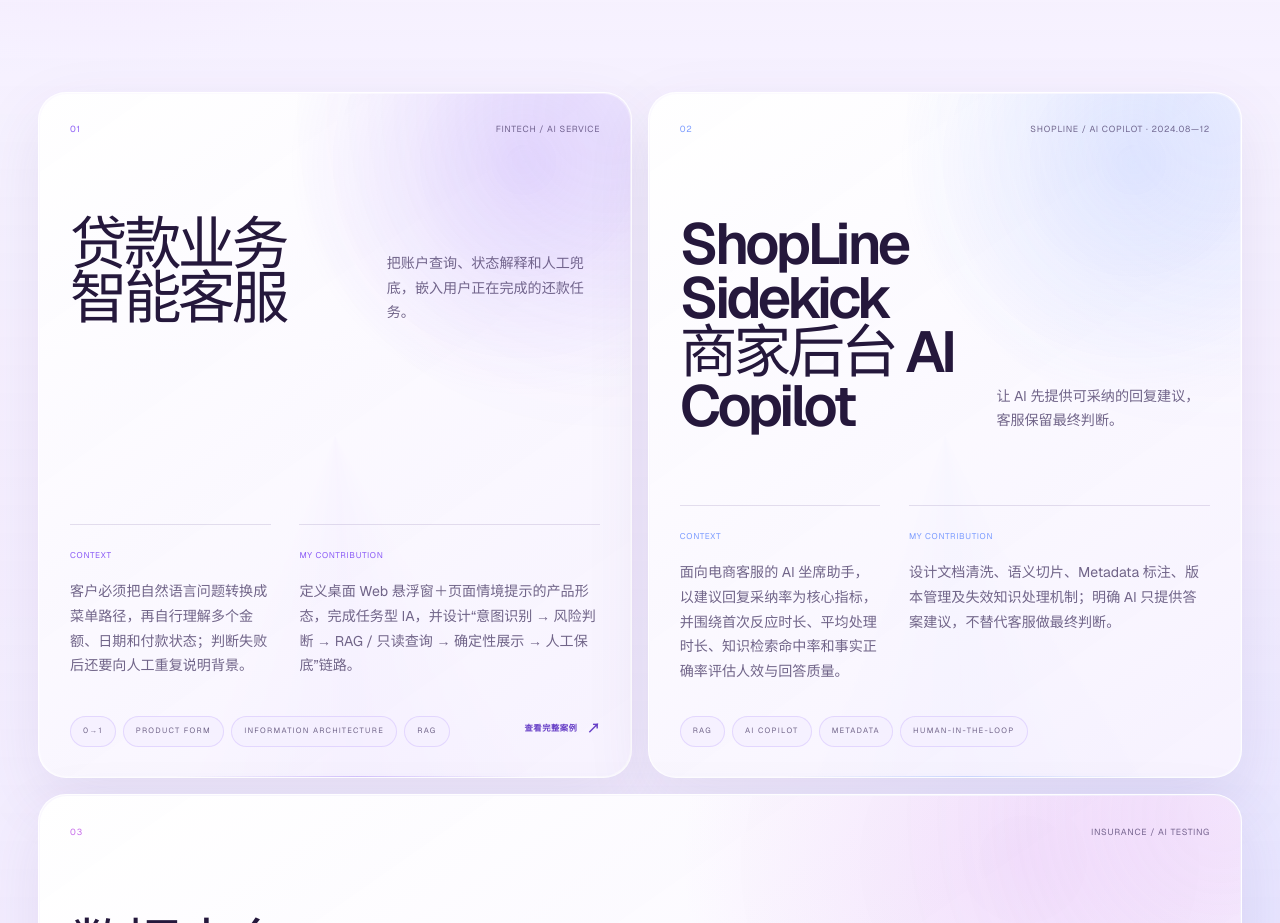
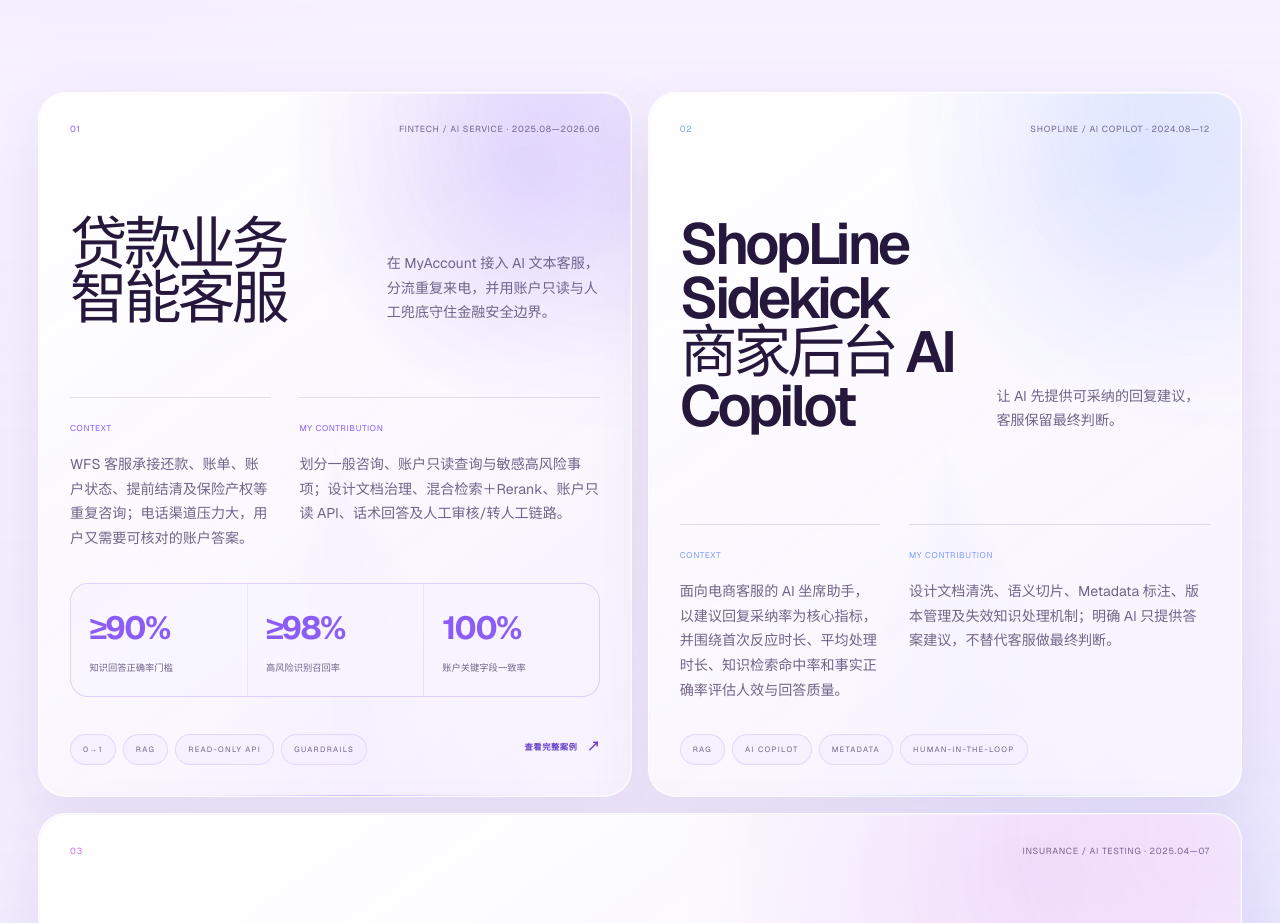
Before and after one commit to 15241522260-dotcom/jealin-personal-site, a Next.js app: page / in a window 1280 px wide. Shown: the part 1289-2212 px from the top of the page. Built offline with nearby package versions, Linux system fonts and the light colour scheme.

Commit message:
Update portfolio from latest resume

```diff
--- a/app/globals.css
+++ b/app/globals.css
@@ -408,6 +408,14 @@
 .case-framing article { min-height: 230px; padding: clamp(1.4rem,2.4vw,2.2rem); background: rgba(255,255,255,.68); }
 .case-framing strong { display: block; margin-top: 3.4rem; color: var(--ink); font-size: clamp(1.2rem,1.8vw,1.7rem); letter-spacing: -.04em; line-height: 1.25; }
 .case-framing p,.shape-copy > p,.ia-intro > p { color: var(--muted); font-size: .86rem; line-height: 1.75; }
+.case-metrics { display: grid; grid-template-columns: repeat(5,1fr); gap: 1px; margin-top: 1rem; overflow: hidden; border: 1px solid rgba(139,92,246,.14); border-radius: 20px; background: rgba(139,92,246,.13); }
+.case-metrics div { display: flex; min-height: 150px; padding: 1.25rem; background: rgba(255,255,255,.68); flex-direction: column; justify-content: center; }
+.case-metrics small { color: var(--violet-deep); font-family: var(--mono); font-size: .44rem; letter-spacing: .08em; }
+.case-metrics strong { margin-top: 1.2rem; color: var(--ink); font-family: var(--mono); font-size: clamp(1.5rem,2.6vw,2.7rem); letter-spacing: -.06em; }
+.case-metrics span { margin-top: .55rem; color: var(--muted); font-size: .62rem; line-height: 1.45; }
+.case-guardrail { display: grid; grid-template-columns: auto 1fr; gap: 1.4rem; align-items: start; margin-top: 1rem; padding: 1.2rem 1.4rem; border: 1px solid rgba(139,92,246,.16); border-radius: 18px; background: linear-gradient(100deg,rgba(231,218,255,.66),rgba(255,255,255,.62)); }
+.case-guardrail span { color: var(--violet-deep); font-family: var(--mono); font-size: .48rem; font-weight: 700; letter-spacing: .08em; }
+.case-guardrail p { margin: 0; color: var(--muted); font-size: .74rem; line-height: 1.65; }
 
 .shape-layout { display: grid; grid-template-columns: .72fr 1.28fr; gap: clamp(3rem,7vw,7rem); align-items: center; margin-top: clamp(5rem,9vw,10rem); }
 .shape-copy h3,.ia-intro h3 { margin: 1rem 0 1.8rem; color: var(--ink); font-size: clamp(2.4rem,4vw,4.8rem); font-weight: 540; letter-spacing: -.065em; line-height: .98; }
@@ -553,6 +561,7 @@
   .project-hero-proof { width: 100%; }
   .case-framing { grid-template-columns: 1fr; }
   .case-framing article { min-height: 190px; }
+  .case-metrics { grid-template-columns: repeat(3,1fr); }
   .shape-layout,.ia-section { grid-template-columns: 1fr; }
   .shape-copy { max-width: 680px; }
   .principles { grid-template-columns: 1fr; }
@@ -593,6 +602,9 @@
   .project-hero-proof div,.project-hero-proof div + div { padding: 1rem 0; border-right: 0; border-bottom: 1px solid var(--line); }
   .case-scroll { display: none; }
   .case-framing strong { margin-top: 2rem; }
+  .case-metrics { grid-template-columns: 1fr 1fr; }
+  .case-metrics div { min-height: 120px; }
+  .case-guardrail { grid-template-columns: 1fr; gap: .7rem; }
   .desktop-concept { border-radius: 18px; }
   .account-page { min-height: 480px; }
   .account-content { padding: 1rem; }
--- a/app/page.tsx
+++ b/app/page.tsx
@@ -3,14 +3,19 @@
 const projects = [
   {
     id: "01",
-    eyebrow: "FINTECH / AI SERVICE",
+    eyebrow: "FINTECH / AI SERVICE · 2025.08—2026.06",
     title: "贷款业务\n智能客服",
-    statement: "把账户查询、状态解释和人工兜底，嵌入用户正在完成的还款任务。",
-    context: "客户必须把自然语言问题转换成菜单路径，再自行理解多个金额、日期和付款状态；判断失败后还要向人工重复说明背景。",
-    contribution: "定义桌面 Web 悬浮窗＋页面情境提示的产品形态，完成任务型 IA，并设计“意图识别 → 风险判断 → RAG / 只读查询 → 确定性展示 → 人工保底”链路。",
-    tags: ["0→1", "Product Form", "Information Architecture", "RAG"],
+    statement: "在 MyAccount 接入 AI 文本客服，分流重复来电，并用账户只读与人工兜底守住金融安全边界。",
+    context: "WFS 客服承接还款、账单、账户状态、提前结清及保险产权等重复咨询；电话渠道压力大，用户又需要可核对的账户答案。",
+    contribution: "划分一般咨询、账户只读查询与敏感高风险事项；设计文档治理、混合检索＋Rerank、账户只读 API、话术回答及人工审核/转人工链路。",
+    tags: ["0→1", "RAG", "Read-only API", "Guardrails"],
     accent: "violet",
     href: "/projects/westlake-ai-service",
+    metrics: [
+      ["≥90%", "知识回答正确率门槛"],
+      ["≥98%", "高风险识别召回率"],
+      ["100%", "账户关键字段一致率"],
+    ],
   },
   {
     id: "02",
@@ -24,9 +29,9 @@
   },
   {
     id: "03",
-    eyebrow: "INSURANCE / AI TESTING",
+    eyebrow: "INSURANCE / AI TESTING · 2025.04—07",
     title: "数据中台\nAI 测试助手",
-    statement: "先生成可追溯测试分析，再生成 SQL，把百条规模用例从人工梳理变成人机协同。",
+    statement: "先生成可追溯测试分析，再生成 SQL，将测试分析与用例编写工时从 40h 降至 7.6h。",
     context: "面向保险数据中台测试团队，解决百条规模用例依赖人工梳理、重复编写及结果难追溯的问题。",
     contribution: "聚合语雀需求与模型文档、元数据、历史用例和规则；先生成可追溯测试分析，再生成 SQL，经人工审核后批量执行。",
     tags: ["MVP / PoC", "RAG", "SQL Generation", "Human-in-the-loop"],
@@ -35,23 +40,29 @@
     metrics: [
       ["93.3%", "关键规则覆盖率"],
       ["82.4%", "AI 候选用例直接采纳率"],
-      ["88.7%", "SQL 首次执行成功率"],
+      ["88%", "SQL 首次执行成功率"],
     ],
   },
 ];
 
 const experience = [
   {
-    period: "2025.04 — 2026.07",
+    period: "2025.04 — 2026.06",
     company: "大连水滴科技服务有限公司",
     role: "AI 产品经理",
-    summary: "负责贷款业务智能客服从 0 到 1 产品方案，并推进保险数据中台 AI 测试助手 PoC：设计可追溯测试分析、SQL 生成与人工审核链路，通过 100 条合成金标用例完成方案验证。",
+    summary: "主导 Westlake Financial 智能客服平台从 0 到 1 设计，完成意图体系、RAG / 账户只读查询、合规与 Bad Case 复盘机制；同时协助调研保险数据中台测试流程并推进 AI 测试助手 PoC。",
+  },
+  {
+    period: "2024.08 — 2024.12",
+    company: "商线科技有限公司",
+    role: "AI 产品经理实习生",
+    summary: "参与 ShopLine Sidekick 商家后台 AI Copilot，帮助搭建包含维度、主指标、诊断指标与证据的指标树，并分析 Bad Case 严重度与归因。",
   },
 ];
 
 const principles = [
   ["01", "先定义问题", "先找到真正的业务矛盾，再决定需要模型、规则还是人工。"],
-  ["02", "让证据进入系统", "关键结论要有来源、版本、状态和适用边界，而不是仅靠模型语气可信。"],
+  ["02", "让评测驱动迭代", "用覆盖率、采纳率、执行成功率和 Bad Case 归因定位问题，而不是只凭主观感受。"],
   ["03", "把风险设计进流程", "低置信度、冲突和高风险场景必须有确定的阻断、澄清或转人工路径。"],
 ];
 
@@ -75,7 +86,7 @@
           <div className="hero-copy">
             <h1 id="hero-title">让 AI 不只会回答，<span>还会完成任务。</span></h1>
             <p className="hero-name" aria-label="Jealin 赵佳琳"><span>Jealin</span><strong>赵佳琳</strong></p>
-            <p className="hero-lede">AI 产品经理，专注 RAG、Multi-Agent 与 Tool Calling。我把复杂业务拆成可解释、可验证、可安全交付的产品系统。</p>
+            <p className="hero-lede">AI 产品经理，具备从业务场景拆解、需求定义、方案设计到 MVP 验收的完整实践；覆盖金融客服、电商客服 Copilot 与数据测试，并以评测、人工门禁和审计机制保障可追溯交付。</p>
             <div className="hero-actions">
               <a className="glow-button" href="#work"><span>查看核心项目</span><b aria-hidden="true">↘</b></a>
               <a className="text-link" href="mailto:15241522260@163.com">联系我 <span aria-hidden="true">↗</span></a>
@@ -117,7 +128,7 @@
                 <div><span className="detail-label">CONTEXT</span><p>{project.context}</p></div>
                 <div><span className="detail-label">MY CONTRIBUTION</span><p>{project.contribution}</p></div>
               </div>
-              {project.metrics && <div className="project-metrics" aria-label="方案验证指标">{project.metrics.map(([value, label]) => <div key={label}><strong>{value}</strong><span>{label}</span></div>)}</div>}
+              {project.metrics && <div className="project-metrics" aria-label="项目关键指标">{project.metrics.map(([value, label]) => <div key={label}><strong>{value}</strong><span>{label}</span></div>)}</div>}
               <div className="project-card-foot">
                 <div className="tag-row">{project.tags.map((tag) => <span key={tag}>{tag}</span>)}</div>
                 {project.href && <span className="view-case">查看完整案例 <b aria-hidden="true">↗</b></span>}
--- a/app/projects/westlake-ai-service/WestlakeCaseStudy.tsx
+++ b/app/projects/westlake-ai-service/WestlakeCaseStudy.tsx
@@ -18,6 +18,15 @@
         <article><span className="case-kicker">CORE FRICTION</span><strong>问题必须先被翻译成菜单路径</strong><p>用户还要自行理解金额、日期和付款状态；判断失败后，联系人工又要重新说明背景。</p></article>
         <article><span className="case-kicker">PRIMARY CONTEXT</span><strong>桌面 Web · 账户信息并行核对</strong><p>用户需要一边查看账户概览或付款记录，一边与 AI 对话，不能被迫离开当前任务。</p></article>
       </div>
+
+      <div className="case-metrics" aria-label="Westlake 项目上线门槛与目标">
+        <div><small>上线门槛</small><strong>≥90%</strong><span>知识回答正确率</span></div>
+        <div><small>上线门槛</small><strong>≥98%</strong><span>高风险识别召回率</span></div>
+        <div><small>上线门槛</small><strong>100%</strong><span>账户关键字段一致率</span></div>
+        <div><small>产品目标</small><strong>50%</strong><span>自助解决率</span></div>
+        <div><small>效果预估</small><strong>60%</strong><span>减少可避免人工来电</span></div>
+      </div>
+      <div className="case-guardrail"><span>SAFETY BOUNDARY</span><p>AI 只提供基本业务查询和标准说明，不执行写操作，也不承诺费用减免或延期还款；付款争议、逾期协商、征信、欺诈等高风险场景，以及低置信度问题统一转人工处理。</p></div>
 
       <div className="shape-layout">
         <div className="shape-copy">
--- a/app/projects/westlake-ai-service/page.tsx
+++ b/app/projects/westlake-ai-service/page.tsx
@@ -19,9 +19,9 @@
         <div className="star-field star-field--near" aria-hidden="true" /><div className="star-field star-field--far" aria-hidden="true" /><div className="project-hero-orbit" aria-hidden="true" />
         <div className="project-hero-meta"><span>CASE STUDY / 01</span><span>FINTECH · AI SERVICE</span></div>
         <div className="project-hero-copy">
-          <p className="eyebrow">WESTLAKE FINANCIAL / 0→1</p>
+          <p className="eyebrow">WESTLAKE FINANCIAL / 0→1 / 2025.08—2026.06</p>
           <h1 id="project-title">贷款业务<br /><span>智能客服</span></h1>
-          <p>把账户查询、状态解释和人工兜底，嵌入用户正在完成的还款任务。</p>
+          <p>在 MyAccount 接入 AI 文本客服，分流重复来电，并以账户只读、风险识别与人工兜底守住金融安全边界。</p>
         </div>
         <div className="project-hero-proof">
           <div><span>ROLE</span><strong>AI 产品经理</strong></div><div><span>PRIMARY DEVICE</span><strong>Desktop Web</strong></div><div><span>CORE</span><strong>RAG · Read-only Tool · Guardrails</strong></div>
```
Also changed, not shown: 1 other file (tests, documents, lock files or other folders).
